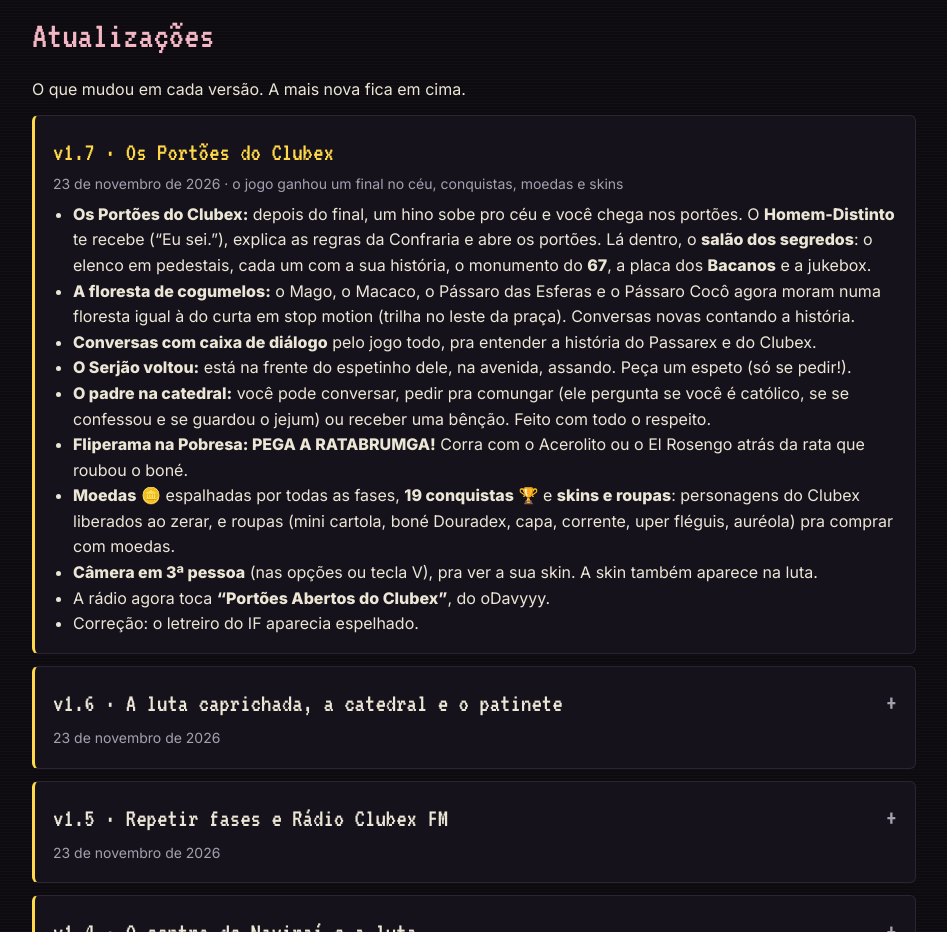
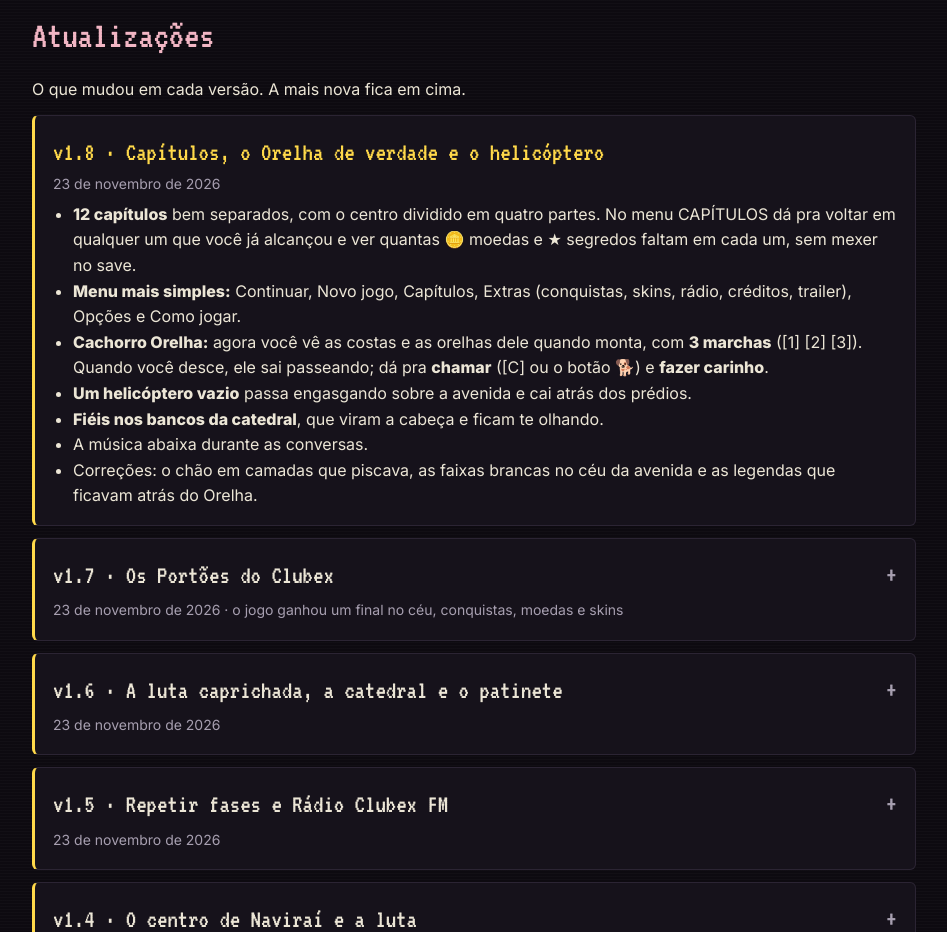
Before and after one commit to odavyyy/registro-1367, a plain HTML site: page index.html in a window 1280 px wide. Shown: the part 1760-2692 px from the top of the page, without its empty margins (166-1113 px from the left). Drawn offline with Linux system fonts and the light colour scheme.

Commit message:
v1.8: capítulos, Orelha, helicóptero e correções
Co-Authored-By: Claude Opus 5.5 <noreply@anthropic.com>

```diff
--- a/index.html
+++ b/index.html
@@ -133,8 +133,21 @@
     <p>O que mudou em cada versão. A mais nova fica em cima.</p>
 
     <div class="card log">
-      <h3>v1.7 · Os Portões do Clubex</h3>
-      <div class="when">23 de novembro de 2026 · o jogo ganhou um final no céu, conquistas, moedas e skins</div>
+      <h3>v1.8 · Capítulos, o Orelha de verdade e o helicóptero</h3>
+      <div class="when">23 de novembro de 2026</div>
+      <ul>
+        <li><b>12 capítulos</b> bem separados, com o centro dividido em quatro partes. No menu CAPÍTULOS dá pra voltar em qualquer um que você já alcançou e ver quantas 🪙 moedas e ★ segredos faltam em cada um, sem mexer no save.</li>
+        <li><b>Menu mais simples:</b> Continuar, Novo jogo, Capítulos, Extras (conquistas, skins, rádio, créditos, trailer), Opções e Como jogar.</li>
+        <li><b>Cachorro Orelha:</b> agora você vê as costas e as orelhas dele quando monta, com <b>3 marchas</b> ([1] [2] [3]). Quando você desce, ele sai passeando; dá pra <b>chamar</b> ([C] ou o botão 🐕) e <b>fazer carinho</b>.</li>
+        <li><b>Um helicóptero vazio</b> passa engasgando sobre a avenida e cai atrás dos prédios.</li>
+        <li><b>Fiéis nos bancos da catedral</b>, que viram a cabeça e ficam te olhando.</li>
+        <li>A música abaixa durante as conversas.</li>
+        <li>Correções: o chão em camadas que piscava, as faixas brancas no céu da avenida e as legendas que ficavam atrás do Orelha.</li>
+      </ul>
+    </div>
+
+    <details class="card log old">
+      <summary><span><h3>v1.7 · Os Portões do Clubex</h3><span class="when">23 de novembro de 2026 · o jogo ganhou um final no céu, conquistas, moedas e skins</span></span></summary>
       <ul>
         <li><b>Os Portões do Clubex:</b> depois do final, um hino sobe pro céu e você chega nos portões. O <b>Homem-Distinto</b> te recebe (“Eu sei.”), explica as regras da Confraria e abre os portões. Lá dentro, o <b>salão dos segredos</b>: o elenco em pedestais, cada um com a sua história, o monumento do <b>67</b>, a placa dos <b>Bacanos</b> e a jukebox.</li>
         <li><b>A floresta de cogumelos:</b> o Mago, o Macaco, o Pássaro das Esferas e o Pássaro Cocô agora moram numa floresta igual à do curta em stop motion (trilha no leste da praça). Conversas novas contando a história.</li>
@@ -147,7 +160,7 @@
         <li>A rádio agora toca <b>“Portões Abertos do Clubex”</b>, do oDavyyy.</li>
         <li>Correção: o letreiro do IF aparecia espelhado.</li>
       </ul>
-    </div>
+    </details>
 
     <details class="card log old">
       <summary><span><h3>v1.6 · A luta caprichada, a catedral e o patinete</h3><span class="when">23 de novembro de 2026</span></span></summary>
```
Also changed, not shown: 1 other file.
